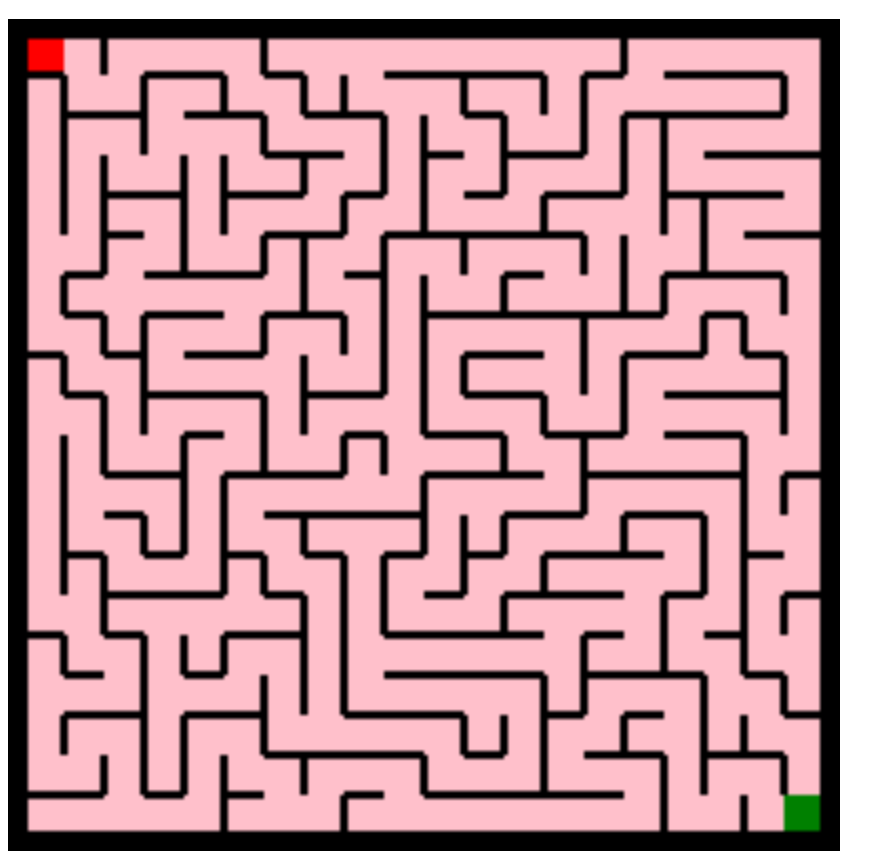
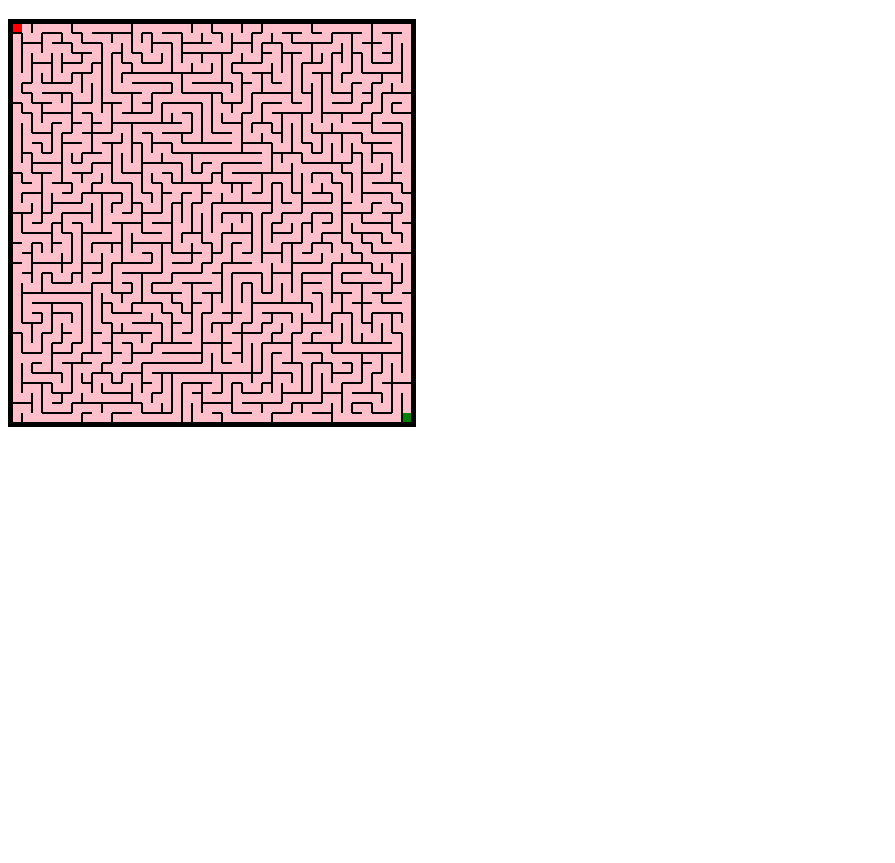
Before and after one commit to xosofox/aMAZEing, a plain HTML site: page index.html in a window 1280 px wide. Shown: the part 61-924 px from the top of the page, without its empty margins (0-895 px from the left). After the commit the page ends 800 px from the top, so only its background shows below. Drawn offline with Linux system fonts and the light colour scheme.

Commit message:
Event based rendering
Cells are rendered when they change/trigger event

```diff
--- a/index.html
+++ b/index.html
@@ -22,25 +22,25 @@
             var maze;
             var mazeView
             $(document).ready(function () {
-                var ROWS=20;
-                var COLS=20;
+                var ROWS=40;
+                var COLS=40;
                 maze = new Maze({
                     rows:ROWS,
                     cols:COLS
                 });
-                maze.setStart([0,0]);
-                maze.setExit([ROWS-1,COLS-1]);
-                maze.digMaze([0,0])
                 mazeView = new MazeView({
                     el: '#mazeview',
                     model:maze,
                     size:10,
                     border:1,
-                    zoom: 4,
+                    zoom: 1,
                     bgColorStyle: "black",
                     fgColorStyle: "pink"
                 });
                 mazeView.render();
+                maze.setStart([0,0]);
+                maze.setExit([ROWS-1,COLS-1]);
+                maze.digMaze([0,0])
             });
         </script>
     </body>
--- a/js/models/Maze.js
+++ b/js/models/Maze.js
@@ -154,6 +154,7 @@ var Maze = Backbone.Model.extend({
 		var me=this;
 		var c=this.getCell(coords);
 		c.set("visited",true);
+        this.trigger("cell:changed",coords);
 		var d;
 		d=this.getRandomValidUnvisitedDirectionOf(coords);
 		while (d!==false) {
@@ -162,5 +163,6 @@ var Maze = Backbone.Model.extend({
 			me.digMaze(newCoords);
 			d=this.getRandomValidUnvisitedDirectionOf(coords);
 		}
+        this.trigger("cell:changed",coords);
 	}
 });
--- a/js/views/MazeView.js
+++ b/js/views/MazeView.js
@@ -22,17 +22,11 @@ var MazeView = Backbone.View.extend({
 		this.el.height=this.options.height;
 		this.el.style.width=this.options.width*this.options.zoom+"px";
 		this.el.style.height=this.options.height*this.options.zoom+"px";
+        this.listenTo(this.model,"cell:changed",this.renderCell);
 	},
 	render:function () {
 		this.ctx = this.el.getContext("2d");
 		this.fillBg();
-		var rows=this.model.get("rows");
-		var cols=this.model.get("cols");
-		for (var r=0;r<rows;r++) {
-			for (var c=0;c<cols;c++) {
-				this.renderCell([r,c]);
-			}
-		}
 	},
 	fillBg:function() {
 		this.ctx.fillStyle = this.options.bgColorStyle;
```
